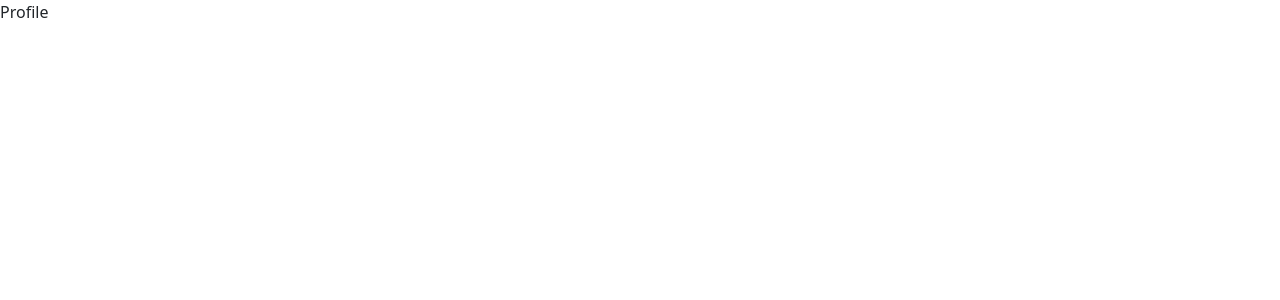
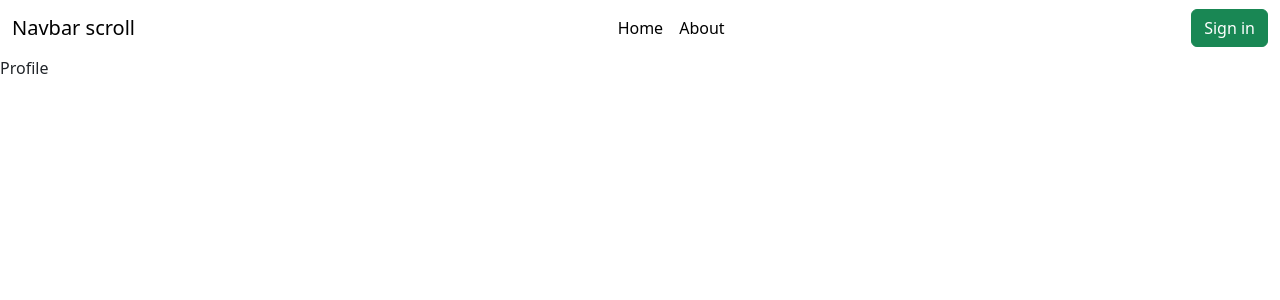
Before and after one commit to osos0/MERN-APP-AUTH-Apr, a React (Create React App) app in the folder client/: page /profile in a window 1280 px wide. Shown: the top 300 px of the page. Built offline with nearby package versions, Linux system fonts and the light colour scheme.

Commit message:
create header component

```diff
--- a/client/src/App.js
+++ b/client/src/App.js
@@ -1,4 +1,5 @@
 import React from "react";
+import "./styles/_global.scss";
 import { Routes, Route } from "react-router-dom";
 import "bootstrap/dist/css/bootstrap.min.css";
 import "bootstrap/dist/js/bootstrap.min.js";
@@ -6,10 +7,13 @@ import Home from "./Pages/Home";
 import Signin from "./Pages/Signin";
 import Signup from "./Pages/Signup";
 import Profile from "./Pages/Profile";
+import Header from "./components/Header";
 
 function App() {
   return (
     <div className="App">
+      <Header />
+
       <Routes>
         <Route path="/" element={<Home />} />
         <Route path="/signin" element={<Signin />} />
--- /dev/null
+++ b/client/src/components/Header.js
@@ -0,0 +1,71 @@
+import React from "react";
+import { Link } from "react-router-dom";
+// import { useSelector, useDispatch } from "react-redux";
+// import { ToggleTheme } from "../rtk/Theme/themeSlice";
+// import { FontAwesomeIcon } from "@fortawesome/react-fontawesome";
+// import { faChromecast } from "@fortawesome/free-brands-svg-icons";
+const Header = () => {
+  // const { currentUser } = useSelector((state) => state.user);
+
+  // const dispatch = useDispatch();
+
+  return (
+    <>
+      {/* <nav className="navbar navbar-expand-lg bg-body-tertiary"> */}
+      <nav className="navbar navbar-expand-lg navDark">
+        <div className="container-fluid">
+          <Link className="navbar-brand" to="/">
+            Navbar scroll
+          </Link>
+          <button
+            className="navbar-toggler"
+            type="button"
+            data-bs-toggle="collapse"
+            data-bs-target="#navbarScroll"
+            aria-controls="navbarScroll"
+            aria-expanded="false"
+            aria-label="Toggle navigation"
+          >
+            <span className="navbar-toggler-icon"></span>
+          </button>
+          <div className="collapse navbar-collapse" id="navbarScroll">
+            <ul
+              className="navbar-nav mx-auto my-2 my-lg-0 navbar-nav-scroll"
+              style={{ "--bs-scroll-height": "100px" }}
+            >
+              <li className="nav-item">
+                <Link className="nav-link active" aria-current="page" to="/">
+                  Home
+                </Link>
+              </li>
+              <li className="nav-item">
+                <Link
+                  className="nav-link active"
+                  aria-current="page"
+                  to="/about"
+                >
+                  About
+                </Link>
+              </li>
+            </ul>
+
+            <div
+              className="darkbtn"
+              //  onClick={() => dispatch(ToggleTheme())}
+            >
+              {/* <FontAwesomeIcon icon={faChromecast} /> */}
+            </div>
+
+            <Link to={"/signin"}>
+              <button type="button" className="btn btn-success">
+                Sign in
+              </button>
+            </Link>
+          </div>
+        </div>
+      </nav>
+    </>
+  );
+};
+
+export default Header;
--- /dev/null
+++ b/client/src/styles/_global.scss
@@ -0,0 +1,36 @@
+a {
+  //   list-style: none;
+  color: rgb(27, 27, 27);
+  text-decoration: none;
+}
+
+h3 {
+  text-align: center;
+  margin: 10px 0;
+  padding: 20px 0;
+  font-size: 30px;
+  font-weight: 700;
+}
+
+form {
+  padding: 20px 0;
+  display: flex;
+  flex-direction: column;
+  justify-content: center;
+  align-items: center;
+}
+
+input {
+  margin: 5px 0;
+  padding: 10px 10px;
+  border: 1px solid transparent;
+  border-radius: 10px;
+  font-size: 22px;
+  background-color: rgb(231, 228, 228);
+  width: 80%;
+  outline-style: none;
+}
+
+a {
+  color: rgb(39, 39, 211);
+}
--- /dev/null
+++ b/client/src/styles/_signup.scss
@@ -0,0 +1,3 @@
+.btnOfGoogle {
+  background-color: rgb(175, 17, 17);
+}
--- /dev/null
+++ b/client/src/styles/main.scss
@@ -0,0 +1,4 @@
+@use "./global" as *;
+@use "./Header" as *;
+// @use "./signup" as *;
+// @use "./profile" as *;
```
Also changed, not shown: client/src/styles/_profile.scss (added, +15 -0 lines), client/src/styles/_Header.scss (added).
